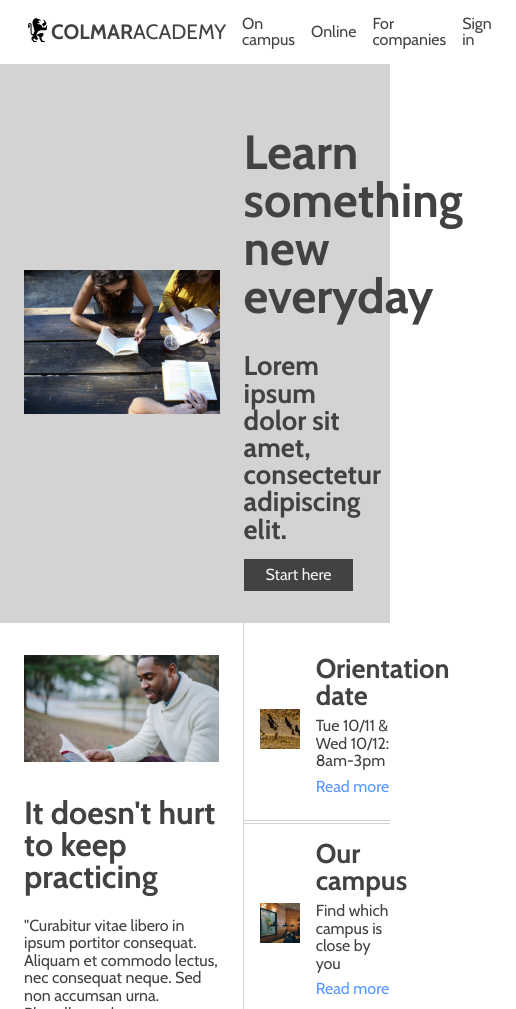
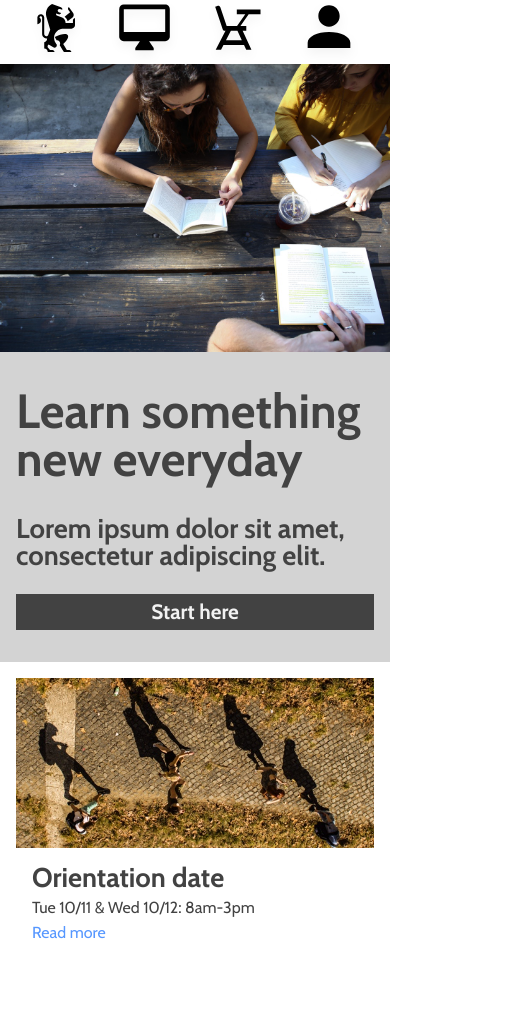
Before and after one commit to n-k-f/ColmarAcademy, a plain HTML site: page index.html in a window 390 px wide. Shown: the top 1009 px of the page, 516 px wide, since content can reach past the window. Drawn offline with nearby package versions, Linux system fonts and the light colour scheme.

Commit message:
Add HTML edits and styling for mobile view.

```diff
--- a/index.html
+++ b/index.html
@@ -13,6 +13,7 @@
 <!-- HEADER -->
 
       <header>
+        <div class="container desktop-header">
           <div class="logo">
             <img src="./resources/images/ic-logo.svg" />
             <span id="bold">COLMAR</span>
@@ -24,6 +25,13 @@
             <span><a href="#companies">For companies</a></span>
             <span><a href="#signin">Sign in</a></span>
           </nav>
+        </div>
+        <div class="container mobile-header">
+          <img src="./resources/images/ic-logo.svg" />
+          <img src="./resources/images/ic-online.svg" />
+          <img src="./resources/images/ic-on-campus.svg" />
+          <img src="./resources/images/ic-login.svg" />
+        </div>
       </header>
 
 <!-- MAIN SECTION -->
@@ -58,7 +66,10 @@
       </div>
       <div class="right-column">
         <div class="small-tout">
-          <img src="./resources/images/information-orientation.jpg" />
+          <div class="tout-image">
+            <img class="desktop" src="./resources/images/information-orientation.jpg" />
+            <img class="mobile" src="./resources/images/information-orientation-mobile.jpg" />
+          </div>
           <div class="text">
             <h3>Orientation date</h3>
             <h4>Tue 10/11 &amp; Wed 10/12: 8am-3pm</h4>
@@ -66,7 +77,10 @@
           </div>
         </div>
         <div class="small-tout">
-          <img src="./resources/images/information-campus.jpg" />
+          <div class="tout-image">
+            <img class="desktop" src="./resources/images/information-campus.jpg" />
+            <img class="mobile" src="./resources/images/information-campus-mobile.jpg" />
+          </div>
           <div class="text">
             <h3>Our campus</h3>
             <h4>Find which campus is close by you</h4>
@@ -74,7 +88,10 @@
           </div>
         </div>
         <div class="small-tout">
-          <img src="./resources/images/information-guest-lecture.jpg" />
+          <div class="tout-image">
+            <img class="desktop" src="./resources/images/information-guest-lecture.jpg" />
+            <img class="mobile" src="./resources/images/information-guest-lecture-mobile.jpg" />
+          </div>
           <div class="text">
             <h3>Our guest lecture</h3>
             <h4>Join a keynote with Oliver Sack about music in medical treatment</h4>
--- a/resources/css/style.css
+++ b/resources/css/style.css
@@ -95,7 +95,11 @@ a:hover {
   text-decoration: underline;
 }
 
-/* HEADER */
+/* ---HEADER--- */
+
+.mobile-header {
+  display: none;
+}
 
 .logo {
   height: 32px;
@@ -114,7 +118,7 @@ a:hover {
   font-size: 1.3rem;
 }
 
-header {
+.desktop-header {
   height: 64px;
   display: flex;
   align-items: center;
@@ -130,6 +134,7 @@ nav {
 nav span {
   padding-left: 16px;
 }
+
 
 /* BANNER */
 
@@ -170,6 +175,10 @@ a.button:hover {
   background-color: #5697ff;
 }
 
+.mobile {
+  display: none;
+}
+
 /* INFORMATION */
 
 .information {
@@ -193,17 +202,20 @@ a.button:hover {
 
 .small-tout {
   display: flex;
-  align-items: center;
+  /* align-items: center; */
   padding: 16px;
   margin: 1px 0 1px 0;
   border-top: solid #D3D3D3 1px;
 }
 
-.small-tout img {
+.tout-image {
   width: 35%;
 }
 
 .small-tout .text {
+  display: flex;
+  flex-direction: column;
+  justify-content: center;
   width: 65%;
   padding-left: 16px;
 }
@@ -331,3 +343,111 @@ footer .container {
 .footer-group h5 {
   margin-left: 8px;
 }
+
+
+/* ------- MOBILE STYLES ------- */
+
+@media only screen and (max-width: 750px) {
+
+  /* universal styles: mobile */
+
+  .main {
+    width: 100%;
+  }
+
+  .left-column, .right-column {
+    width: 100%;
+    padding: 0;
+  }
+
+  .container {
+    padding: 0 16px 0 16px;
+  }
+
+  .desktop {
+    display: none;
+  }
+
+  img.mobile {
+    display: block;
+  }
+
+  /* header: mobile */
+
+  .desktop-header {
+    display: none;
+  }
+
+  .mobile-header {
+    display: flex;
+    justify-content: space-around;
+    height: 64px;
+  }
+
+  /* banner: mobile */
+
+  .banner {
+    display: flex;
+    flex-direction: column;
+    align-content: center;
+    justify-content: center;
+    margin: 0;
+    width: 100%;
+    padding: 0;
+    overflow: hidden;
+    height: auto;
+  }
+
+  .banner-text {
+    padding: 32px 16px 32px 16px;
+  }
+
+  .banner-text h1 {
+    margin: 0 0 32px 0;
+  }
+
+  .button {
+    margin-top: 24px;
+    font-weight: bolder;
+    font-size: 1.3rem;
+  }
+
+  /* information: mobile */
+
+  .information .left-column {
+    display: none;
+  }
+
+  .information .right-column {
+    border: none;
+  }
+
+  .small-tout {
+    display: flex;
+    flex-direction: column;
+    justify-content: center;
+    width: 100%;
+    padding: 0;
+    margin: 0 0 64px 0;
+    border: none;
+  }
+
+  .information .small-tout:first-child,
+  .information .small-tout:last-child {
+    border: none;
+    background-color: white;
+  }
+
+  .tout-image {
+    width: 100%;
+  }
+
+  .tout-image img {
+    width: 100%;
+  }
+
+.information .small-tout .text {
+    padding: 16px 16px 0 16px;
+  }
+
+}
```
Lines whose indentation alone changed are shown as unchanged.
